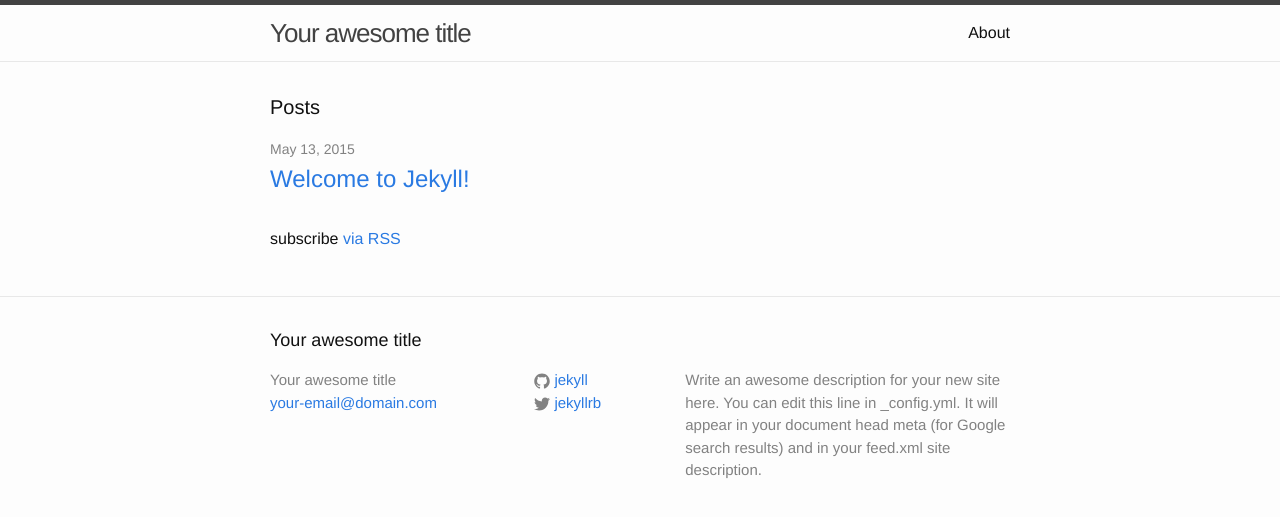
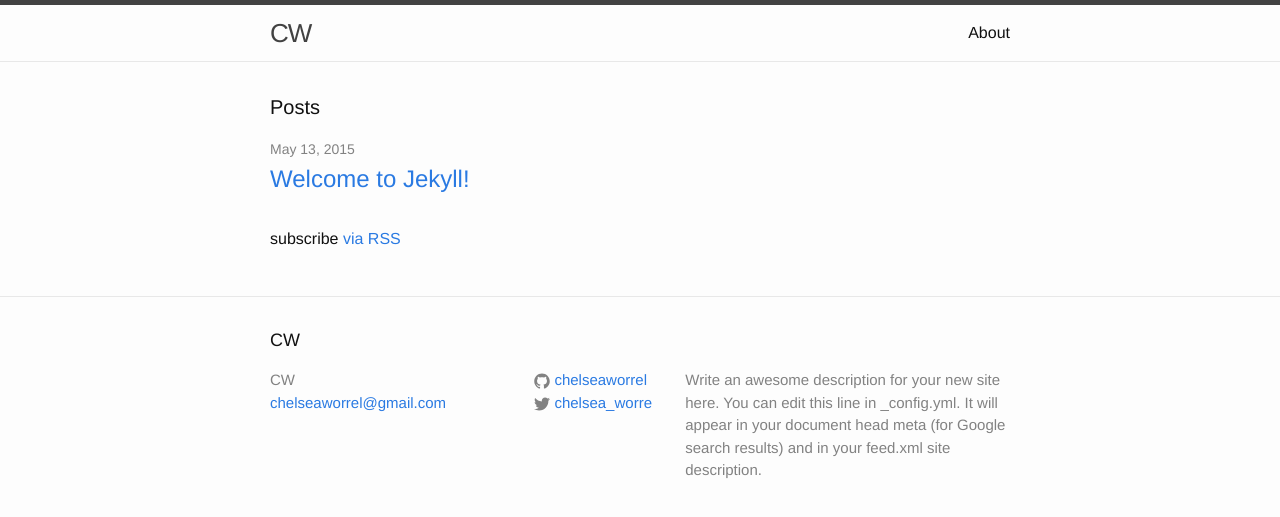
Before and after one commit to chelseaworrel/chelseaworrel.github.io, a Jekyll site: the page built from index.html, in a window 1280 px wide. Shown: the top 517 px of the page. Built offline with Jekyll 4.4.1, drawn with Linux system fonts in a browser that asks for light colours.

Commit message:
I1: added twitter and github info

```diff
--- a/_config.yml
+++ b/_config.yml
@@ -1,14 +1,14 @@
 # Site settings
-title: Your awesome title
-email: your-email@domain.com
+title: CW
+email: chelseaworrel@gmail.com
 description: > # this means to ignore newlines until "baseurl:"
   Write an awesome description for your new site here. You can edit this
   line in _config.yml. It will appear in your document head meta (for
   Google search results) and in your feed.xml site description.
 baseurl: "" # the subpath of your site, e.g. /blog/
-url: "http://yourdomain.com" # the base hostname & protocol for your site
-twitter_username: jekyllrb
-github_username:  jekyll
+url: "http://chelseaworrel.github.io" # the base hostname & protocol for your site
+twitter_username: chelsea_worre
+github_username:  chelseaworrel
 
 # Build settings
 markdown: kramdown
```
